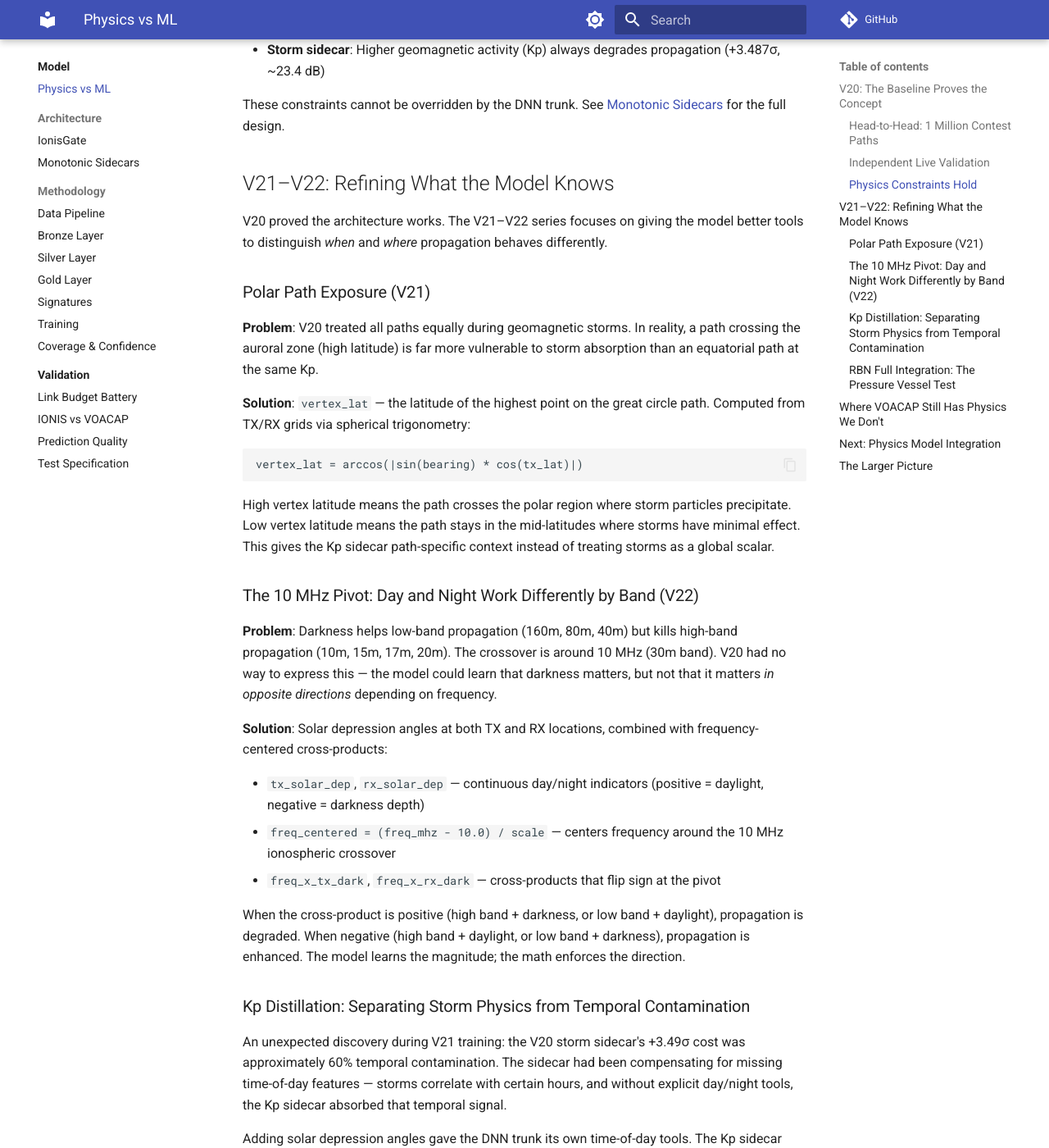
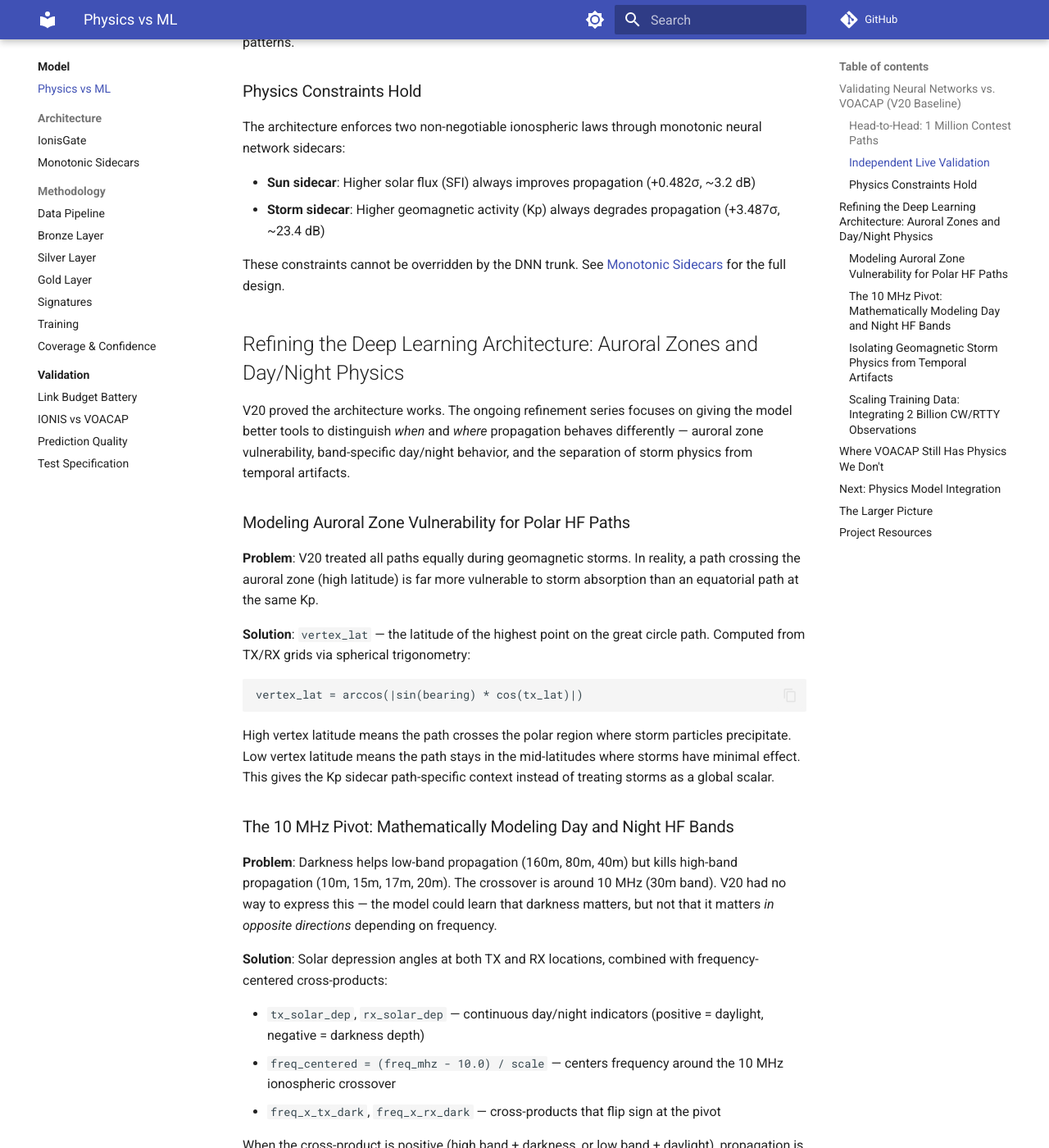
Before and after one commit to IONIS-AI/ionis-docs, an MkDocs documentation site: the page built from docs/model/physics-vs-ml.md, in a window 1280 px wide and 1400 px high, scrolled down 1299 px. Shown: the whole window at 82% size. Built offline with MkDocs 1.6.1 and Material for MkDocs 9.7.7, drawn with Linux system fonts in a browser that asks for light colours; comment, search, counter and statistics services are not loaded; some of the changed text lies outside the part shown.

Commit message:
Apply Gemini SEO review: thesis statement, search-friendly headers, interlinks
- Add bolded executive summary paragraph for Google AI Overviews
- De-jargon H2/H3 headers: replace version numbers with descriptive phrases
  that match search queries (auroral zones, day/night physics, storm physics)
- Add Project Resources section with cross-links to PyPI, ham-stats.com,
  GitHub org, and internal architecture pages

Co-Authored-By: Claude Opus 4.6 <noreply@anthropic.com>

```diff
--- a/docs/model/physics-vs-ml.md
+++ b/docs/model/physics-vs-ml.md
@@ -6,6 +6,15 @@ description: >-
 ---
 
 # From Empirical Physics to Neural Prediction
+
+**While legacy tools like VOACAP rely on empirical formulas derived from 1960s
+ionospheric measurement campaigns, IONIS uses physics-constrained PyTorch
+neural networks to predict HF path viability from first principles of observed
+behavior. Trained on over 13 billion real amateur radio observations from WSPR,
+the Reverse Beacon Network, and contest logs, IONIS captures nonlinear
+ionospheric behaviors — sporadic-E openings, real-time solar variability,
+grey-line enhancement — that traditional mathematical models miss. On 1 million
+real contest paths, IONIS achieves 96.38% recall versus VOACAP's 75.82%.**
 
 VOACAP (Voice of America Coverage Analysis Program) has been the standard HF
 propagation prediction tool since the 1980s. Built on decades of ionospheric
@@ -18,7 +27,7 @@ directly from 13 billion real radio observations, constrained by known physics.
 This page documents where we are, what we've proven, and what we're still
 working on.
 
-## V20: The Baseline Proves the Concept
+## Validating Neural Networks vs. VOACAP (V20 Baseline)
 
 IONIS V20 was the first production model validated against both historical
 contest data and live PSK Reporter observations. The results established that
@@ -60,13 +69,14 @@ neural network sidecars:
 These constraints cannot be overridden by the DNN trunk. See
 [Monotonic Sidecars](architecture/sidecars.md) for the full design.
 
-## V21–V22: Refining What the Model Knows
+## Refining the Deep Learning Architecture: Auroral Zones and Day/Night Physics
 
-V20 proved the architecture works. The V21–V22 series focuses on giving the
-model better tools to distinguish *when* and *where* propagation behaves
-differently.
+V20 proved the architecture works. The ongoing refinement series focuses on
+giving the model better tools to distinguish *when* and *where* propagation
+behaves differently — auroral zone vulnerability, band-specific day/night
+behavior, and the separation of storm physics from temporal artifacts.
 
-### Polar Path Exposure (V21)
+### Modeling Auroral Zone Vulnerability for Polar HF Paths
 
 **Problem**: V20 treated all paths equally during geomagnetic storms. In
 reality, a path crossing the auroral zone (high latitude) is far more
@@ -84,7 +94,7 @@ particles precipitate. Low vertex latitude means the path stays in the
 mid-latitudes where storms have minimal effect. This gives the Kp sidecar
 path-specific context instead of treating storms as a global scalar.
 
-### The 10 MHz Pivot: Day and Night Work Differently by Band (V22)
+### The 10 MHz Pivot: Mathematically Modeling Day and Night HF Bands
 
 **Problem**: Darkness helps low-band propagation (160m, 80m, 40m) but kills
 high-band propagation (10m, 15m, 17m, 20m). The crossover is around 10 MHz
@@ -104,7 +114,7 @@ daylight), propagation is degraded. When negative (high band + daylight, or
 low band + darkness), propagation is enhanced. The model learns the magnitude;
 the math enforces the direction.
 
-### Kp Distillation: Separating Storm Physics from Temporal Contamination
+### Isolating Geomagnetic Storm Physics from Temporal Artifacts
 
 An unexpected discovery during V21 training: the V20 storm sidecar's +3.49σ
 cost was approximately 60% temporal contamination. The sidecar had been
@@ -123,7 +133,7 @@ as ionization saturates. Geomagnetic storms act like a governor — D-layer
 absorption is violent and nonlinear with no ceiling. Building is bounded;
 destroying is not.
 
-### RBN Full Integration: The Pressure Vessel Test
+### Scaling Training Data: Integrating 2 Billion CW/RTTY Observations
 
 V17–V19 failed when RBN data (2.18B CW/RTTY spots) was added to training.
 The post-mortem revealed this wasn't because RBN data was poison — the
@@ -196,3 +206,11 @@ subtle effects buried in 13 billion data points.
 
 The logs were speaking for decades. Now we're listening — and teaching a model
 to understand what they're saying.
+
+## Project Resources
+
+- **Validation Suite**: [ionis-validate on PyPI](https://pypi.org/project/ionis-validate/) — run the 62-test physics battery locally
+- **Live Predictions**: [ham-stats.com](https://ham-stats.com) — band conditions and IONIS predictions updated every 3 hours
+- **Source Code**: [IONIS-AI on GitHub](https://github.com/IONIS-AI) — all repos, open source, GPLv3
+- **VOACAP Comparison Data**: [Full results by mode and band](validation/step_i_voacap_comparison.md)
+- **Model Architecture**: [IonisGate](architecture/ionisgate.md) and [Monotonic Sidecars](architecture/sidecars.md)
```
